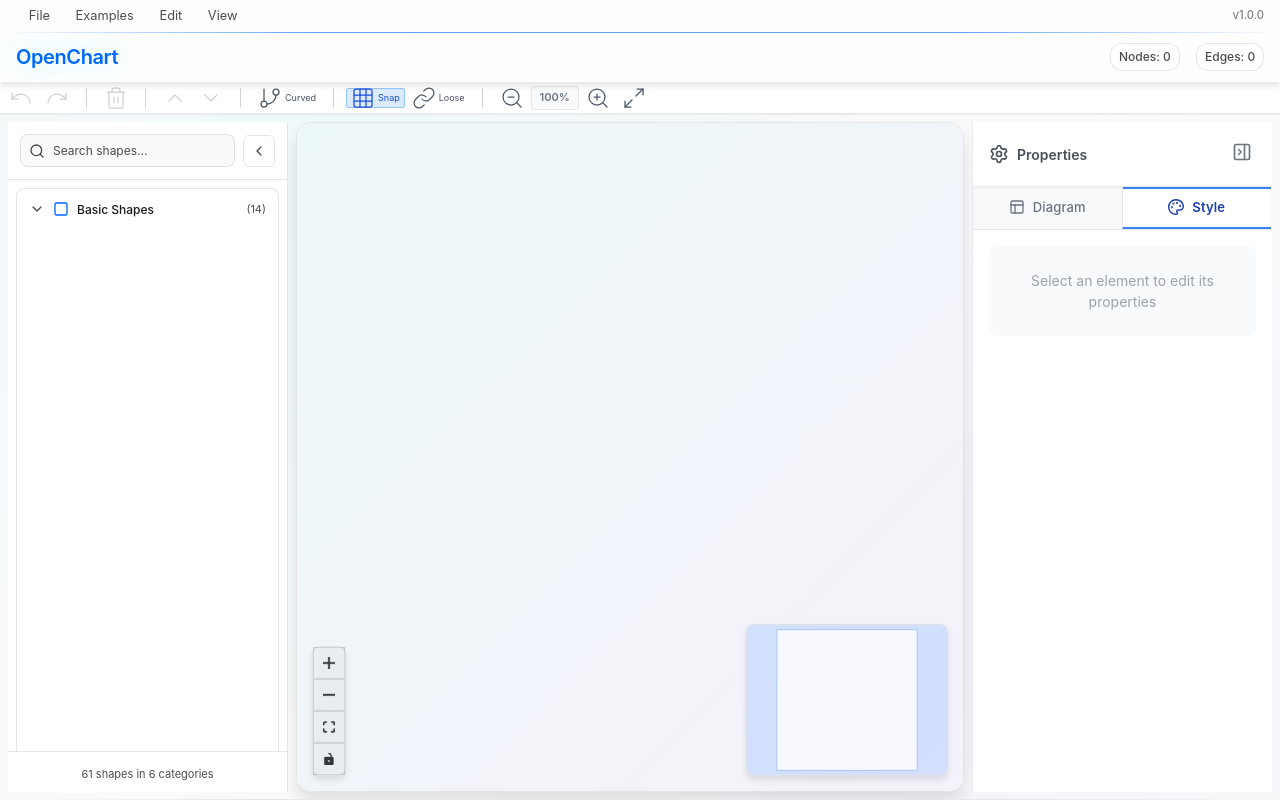
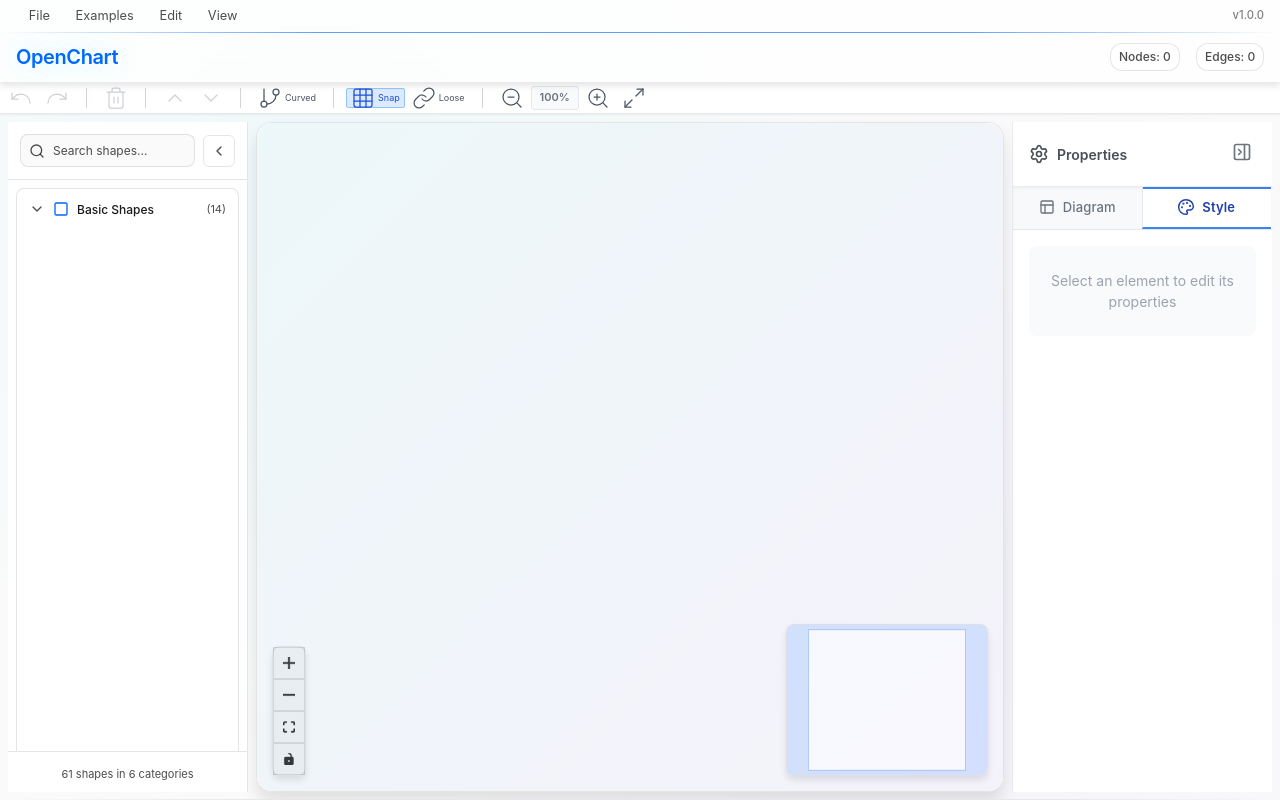
Before and after one commit to bdgscotland/openchart, a React (Vite) app: page / in a window 1280 px wide. Built offline with nearby package versions, Linux system fonts and the light colour scheme.

Commit message:
UI improvements

```diff
--- a/src/components/PropertyPanel/PropertyPanel.css
+++ b/src/components/PropertyPanel/PropertyPanel.css
@@ -12,9 +12,9 @@
 }
 
 .property-panel-expanded {
-  width: 300px;
-  min-width: 280px;
-  max-width: 350px;
+  width: 260px;
+  min-width: 240px;
+  max-width: 300px;
 }
 
 .property-panel-collapsed {
--- a/src/components/Toolbar/ShapeLibrary.css
+++ b/src/components/Toolbar/ShapeLibrary.css
@@ -18,9 +18,9 @@
 
 /* Expanded state */
 .shape-library-expanded {
-  width: 280px;
-  min-width: 280px;
-  max-width: 400px;
+  width: 240px;
+  min-width: 240px;
+  max-width: 320px;
 }
 
 /* Collapsed state */
```
Also changed, not shown: src/components/Toolbar/Toolbar.css (+4 -4 lines), .serena/memories/openchart_connection_styles_fix.md (added).
